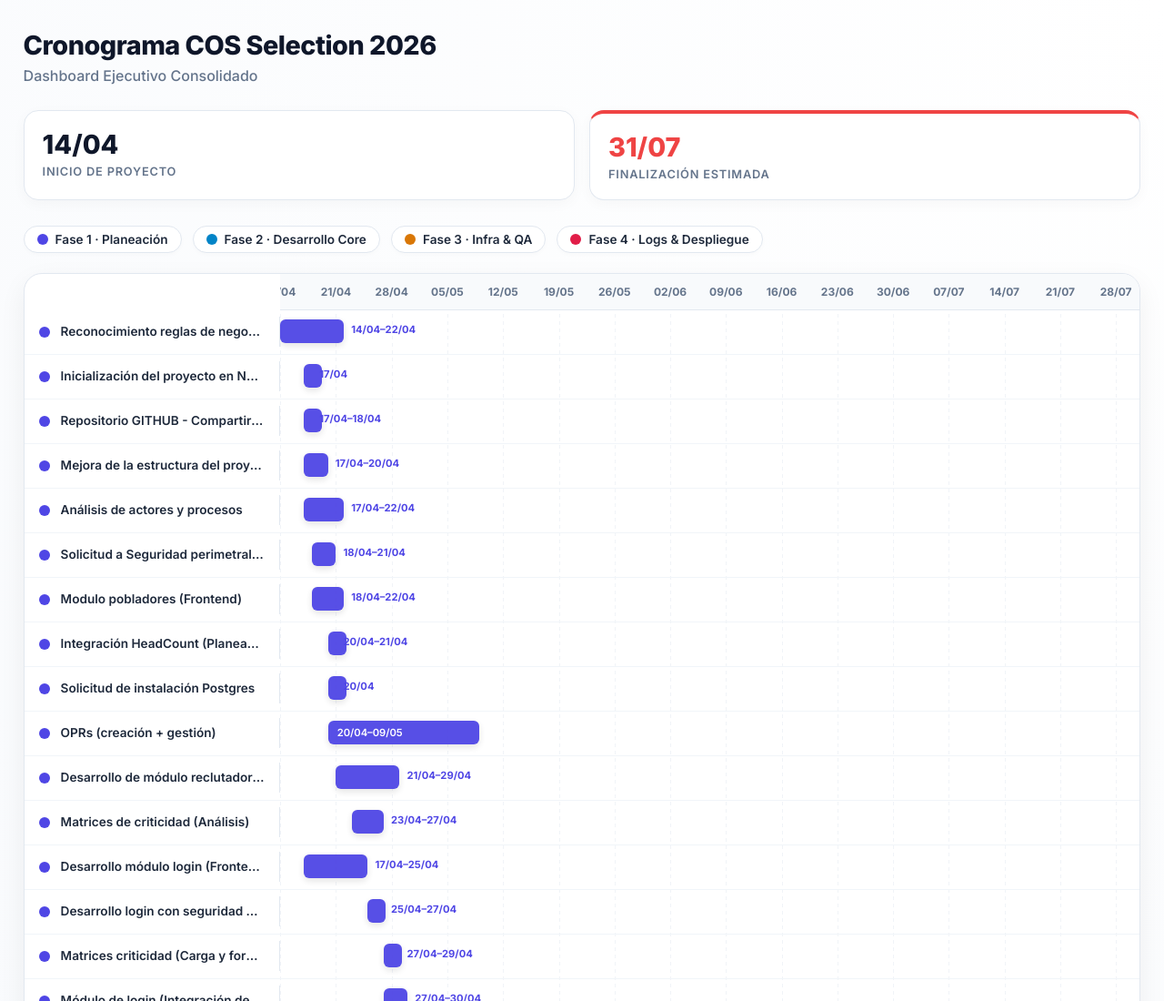
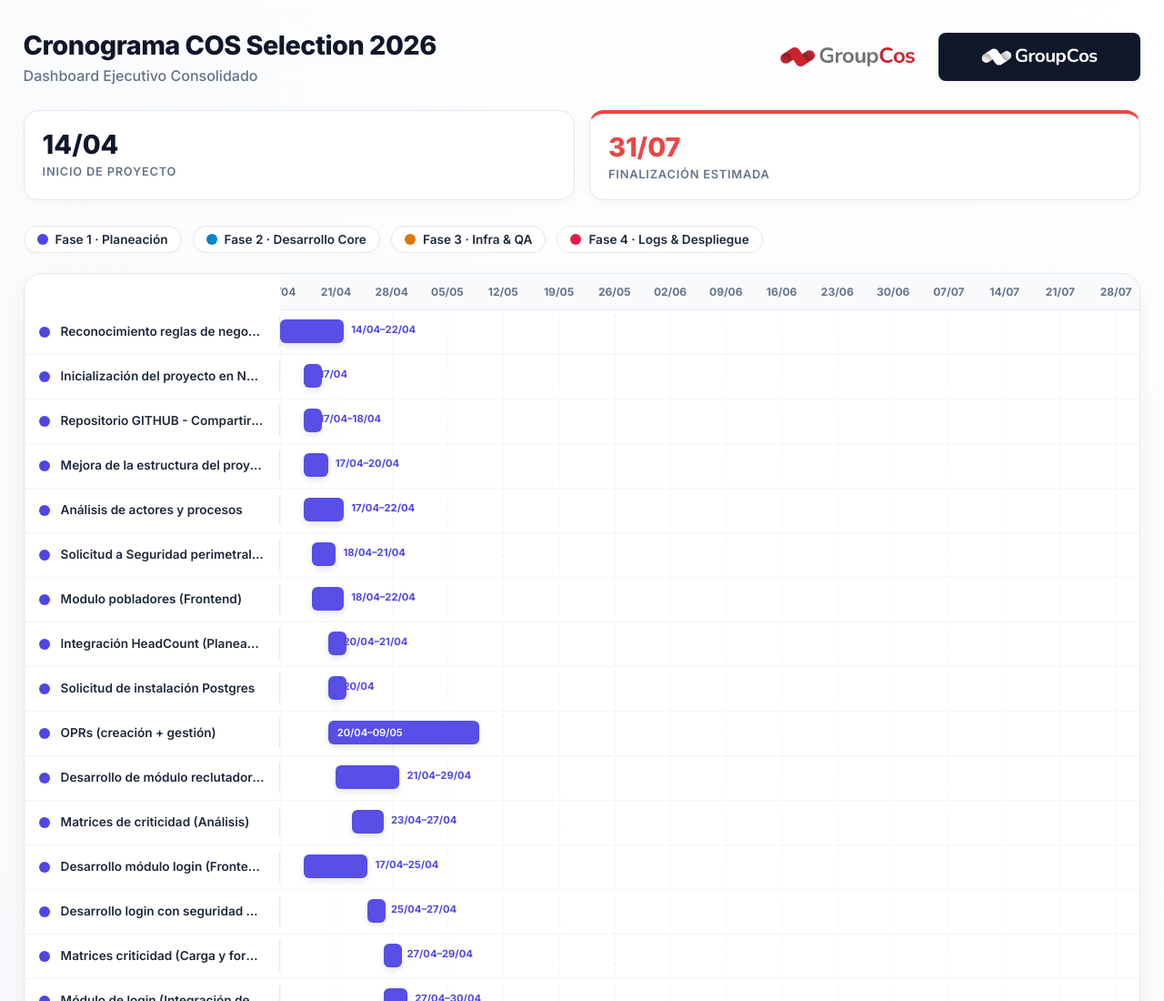
Before and after one commit to sebastian48-cyber/Cronograma-cos-selection, a plain HTML site: page index.html in a window 1280 px wide. Shown: the top 1100 px of the page at 91% size. Drawn offline with Linux system fonts and the light colour scheme.

Commit message:
cambio estructura

```diff
--- a/index.html
+++ b/index.html
@@ -20,9 +20,30 @@
   }
   .wrap{ width:100%; max-width:100%; margin:0; padding:32px clamp(16px,2vw,40px) 80px; }
 
-  header{margin-bottom:28px; display:flex; justify-content:space-between; align-items:flex-end; flex-wrap:wrap; gap:12px;}
+  header{margin-bottom:28px; display:flex; justify-content:space-between; align-items:center; flex-wrap:wrap; gap:16px;}
   header h1{font-size:1.8rem; font-weight:800; margin:0 0 6px; letter-spacing:-.5px; color:#0f172a;}
   header p{color:var(--mut); margin:0; font-size:1rem; font-weight:500;}
+
+  /* --- ESTILOS NUEVOS PARA LOS LOGOS --- */
+  .logos-wrapper {
+    display: flex;
+    align-items: center;
+    gap: 16px;
+  }
+  .logo-dark-bg {
+    background-color: #0f172a; /* Fondo azul oscuro corporativo para el logo blanco */
+    padding: 8px 16px;
+    border-radius: 8px;
+    display: flex;
+    align-items: center;
+    box-shadow: 0 4px 10px rgba(0,0,0,0.05);
+  }
+  .logo-img {
+    max-height: 38px;
+    width: auto;
+    object-fit: contain;
+  }
+  /* ------------------------------------- */
 
   .kpis{display:flex; gap:16px; flex-wrap:wrap; margin:20px 0 28px;}
   .kpi{flex:1; min-width:160px; background:var(--panel); border:1px solid var(--line); border-radius:16px; padding:20px;
@@ -109,6 +130,14 @@
     <div>
       <h1>Cronograma COS Selection 2026</h1>
       <p>Dashboard Ejecutivo Consolidado</p>
+    </div>
+
+    <div class="logos-wrapper">
+      <img src="public/cos.png" alt="COS Logo" class="logo-img" onerror="this.style.display='none'">
+
+      <div class="logo-dark-bg">
+        <img src="public/Groupcos_blanco.png" alt="GroupCos Logo" class="logo-img" onerror="this.style.display='none'">
+      </div>
     </div>
   </header>
 
```
